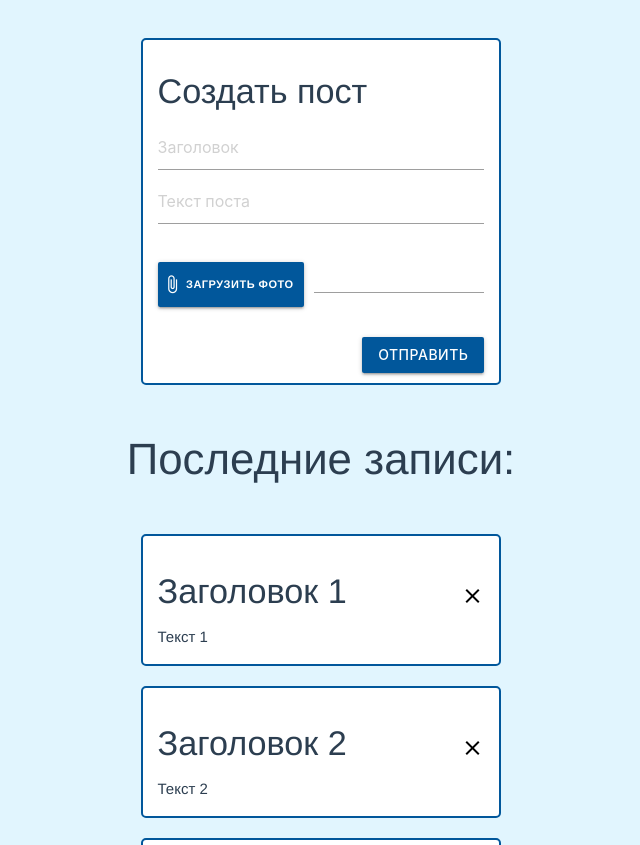
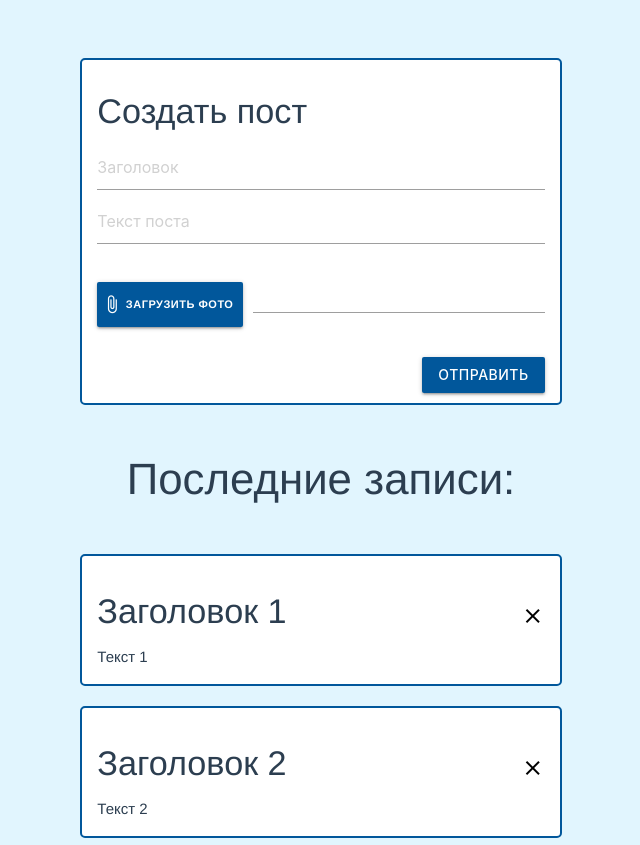
Before and after one commit to DeepViolet777/Blog_app, a Vue app: page / in a window 1280 px wide. Shown: the top 845 px of the page, without its empty margins (319-959 px from the left). Built offline with nearby package versions, Linux system fonts and the light colour scheme.

Commit message:
Mobile adaptive, more media queries added

```diff
--- a/src/components/PostForm.vue
+++ b/src/components/PostForm.vue
@@ -69,20 +69,26 @@ export default {
 
 <style lang="scss" scoped>
 .form {
-    width: 30%;
+    width: 40%;
     display: flex;
     flex-direction: column;
     padding: 10px 15px;
-    margin-left: 35%;
+    margin: 20px auto;
     border: 2px solid #01579b; //#096683;
     border-radius: 5px;
     background-color: #fff;
 
-    @media screen and (max-width: 575px) {
+    @media screen and (max-width: 1199px) {
+        width: 65%;
+        margin: 0 auto;
+    }
+
+    @media screen and (max-width: 767px) {
         width: 90%;
         margin: 0 auto;
     }
 }
+
 
 .input {
     width: 100%;
--- a/src/components/PostItem.vue
+++ b/src/components/PostItem.vue
@@ -37,7 +37,7 @@ export default {
     padding: 15px;
     border: 2px solid #01579b; //#096683;
     border-radius: 5px;
-    width: 30%;
+    width: 40%;
    // height: 10%;
     margin: 20px auto;
     background-color: #fff;
@@ -49,9 +49,14 @@ export default {
         margin-top: 15px;
     }
 
-    @media screen and (max-width: 575px) {
+    @media screen and (max-width: 1199px) {
+        width: 65%;
+        margin: 30px auto;
+    }
+
+    @media screen and (max-width: 767px) {
         width: 90%;
-       // height: 10%;
+        margin: 30px auto;
     }
 }
 </style>
```
